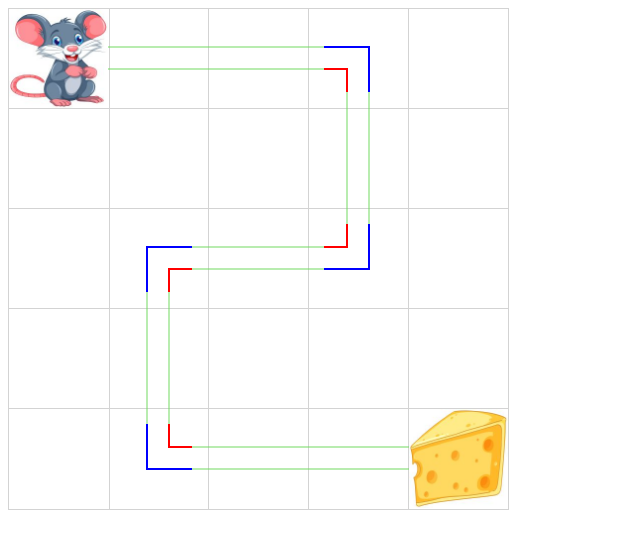
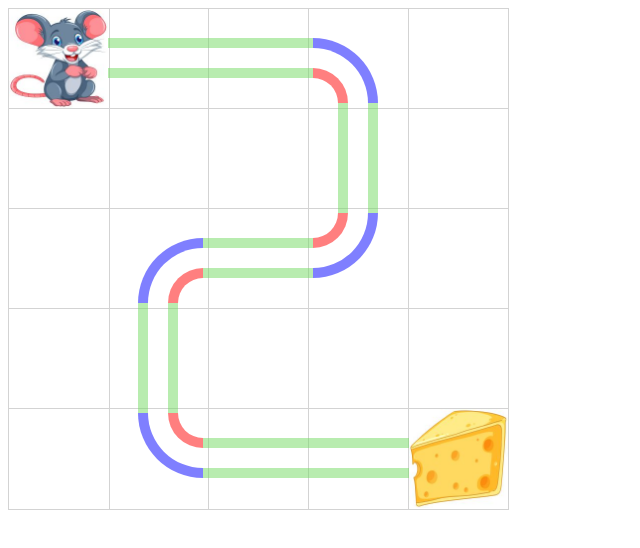
Before and after one commit to epanikas/cell-route-drawing, a React app: page / in a window 1280 px wide. Shown: the top 548 px of the page, without its empty margins (0-640 px from the left). Built offline with nearby package versions, Linux system fonts and the light colour scheme; a web font is replaced by a local one.

Commit message:
fully working corner rounding radius drawing

```diff
--- a/src/view/cell-route-view.tsx
+++ b/src/view/cell-route-view.tsx
@@ -42,7 +42,7 @@ export class CellRouteView extends React.Component<CellRouteViewProps> {
             <div>
                 <div style={containerCss}>
                     <Grid layoutSizeX={layoutSizeX} layoutSizeY={layoutSizeY} cellSize={cellSize}/>
-                    <RouteWire cellSize={cellSize} route={route} color={"rgba(114, 217, 96, 0.5)"} lineWidth={20} radius={20} borderWidth={2}/>
+                    <RouteWire cellSize={cellSize} route={route} color={"rgba(114, 217, 96, 0.5)"} lineWidth={20} radius={15} borderWidth={10}/>
                     <GridCard gridPos={new LayoutPosition(0, 0)} cellSize={cellSize} imagePath={"avatar/mouse-square1.jpg"}/>
                     <GridCard gridPos={new LayoutPosition(4, 4)} cellSize={cellSize} imagePath={"avatar/cheese-square1.jpg"}/>
                 </div>
--- a/src/view/components/route-wire-segment.tsx
+++ b/src/view/components/route-wire-segment.tsx
@@ -79,11 +79,11 @@ export class RouteWireSegment extends React.Component<RouteWireSegmentProps> {
         let mainBottomRight: CanvasPosition = new CanvasPosition(bottomRightCanvas.x + halfLineWidth - borderWidth, bottomRightCanvas.y + halfLineWidth);
 
         if (hasTopLeftAdjacent) {
-            mainTopLeft = new CanvasPosition(mainTopLeft.x, mainTopLeft.y + radius + lineWidth + borderWidth);
+            mainTopLeft = new CanvasPosition(mainTopLeft.x, mainTopLeft.y + radius + lineWidth + 2 * borderWidth);
         }
 
         if (hasBottomRightAdjacent) {
-            mainBottomRight = new CanvasPosition(mainBottomRight.x, mainBottomRight.y - radius - lineWidth - borderWidth);
+            mainBottomRight = new CanvasPosition(mainBottomRight.x, mainBottomRight.y - radius - lineWidth - 2 * borderWidth);
         }
 
         return new CanvasRectangle(mainTopLeft, mainBottomRight);
@@ -101,11 +101,11 @@ export class RouteWireSegment extends React.Component<RouteWireSegmentProps> {
         let mainBottomRight: CanvasPosition = new CanvasPosition(bottomRightCanvas.x + halfLineWidth, bottomRightCanvas.y + halfLineWidth - borderWidth);
 
         if (hasTopLeftAdjacent) {
-            mainTopLeft = new CanvasPosition(mainTopLeft.x + radius + lineWidth + borderWidth, mainTopLeft.y);
+            mainTopLeft = new CanvasPosition(mainTopLeft.x + radius + lineWidth + 2*borderWidth, mainTopLeft.y);
         }
 
         if (hasBottomRightAdjacent) {
-            mainBottomRight = new CanvasPosition(mainBottomRight.x - radius - lineWidth - borderWidth, mainBottomRight.y);
+            mainBottomRight = new CanvasPosition(mainBottomRight.x - radius - lineWidth - 2*borderWidth, mainBottomRight.y);
         }
 
         return new CanvasRectangle(mainTopLeft, mainBottomRight);
@@ -230,16 +230,18 @@ export class RouteWireSegment extends React.Component<RouteWireSegmentProps> {
 
         const innerBorderCss: CSSProperties = {} as CSSProperties;
         innerBorderCss.borderWidth = borderWidth + "px";
-        innerBorderCss.borderColor = "red";
+        innerBorderCss.borderColor = "rgb(255, 0, 0, 0.5)";
         innerBorderCss.borderStyle = this.getBorderStyle(canvasCorner.corner);
+        innerBorderCss.borderRadius = this.getBorderRadius(canvasCorner.corner);
 
         const innerRadius: JSX.Element = <div key={key + "-inner-radius"}
                            style={CssPropertiesUtils.mergeCssProperties(innerRectangle.toStyle(), innerBorderCss)}/>
 
         const outerBorderCss: CSSProperties = {} as CSSProperties;
         outerBorderCss.borderWidth = borderWidth + "px";
-        outerBorderCss.borderColor = "blue";
+        outerBorderCss.borderColor = "rgb(0, 0, 255, 0.5)";
         outerBorderCss.borderStyle = this.getBorderStyle(canvasCorner.corner);
+        outerBorderCss.borderRadius = this.getBorderRadius(canvasCorner.corner);
 
         const outerRadius: JSX.Element = <div key={key + "-outer-radius"}
                            style={CssPropertiesUtils.mergeCssProperties(outerRectangle.toStyle(), outerBorderCss)}/>
@@ -247,7 +249,7 @@ export class RouteWireSegment extends React.Component<RouteWireSegmentProps> {
         return [innerRadius, outerRadius];
     }
 
-    getBorderStyle(cornerType: CornerType): import("csstype").Property.BorderStyle {
+    getBorderStyle(cornerType: CornerType): string {
 
         switch (cornerType) {
             case CornerType.topLeft:
@@ -261,4 +263,18 @@ export class RouteWireSegment extends React.Component<RouteWireSegmentProps> {
         }
 
     }
+
+    private getBorderRadius(cornerType: CornerType): import("csstype").Property.BorderRadius {
+
+        switch (cornerType) {
+            case CornerType.topLeft:
+                return "100% 0 0 0";
+            case CornerType.topRight:
+                return "0 100% 0 0";
+            case CornerType.bottomLeft:
+                return "0 0 0 100%";
+            case CornerType.bottomRight:
+                return "0 0 100% 0";
+        }
+    }
 }
```
